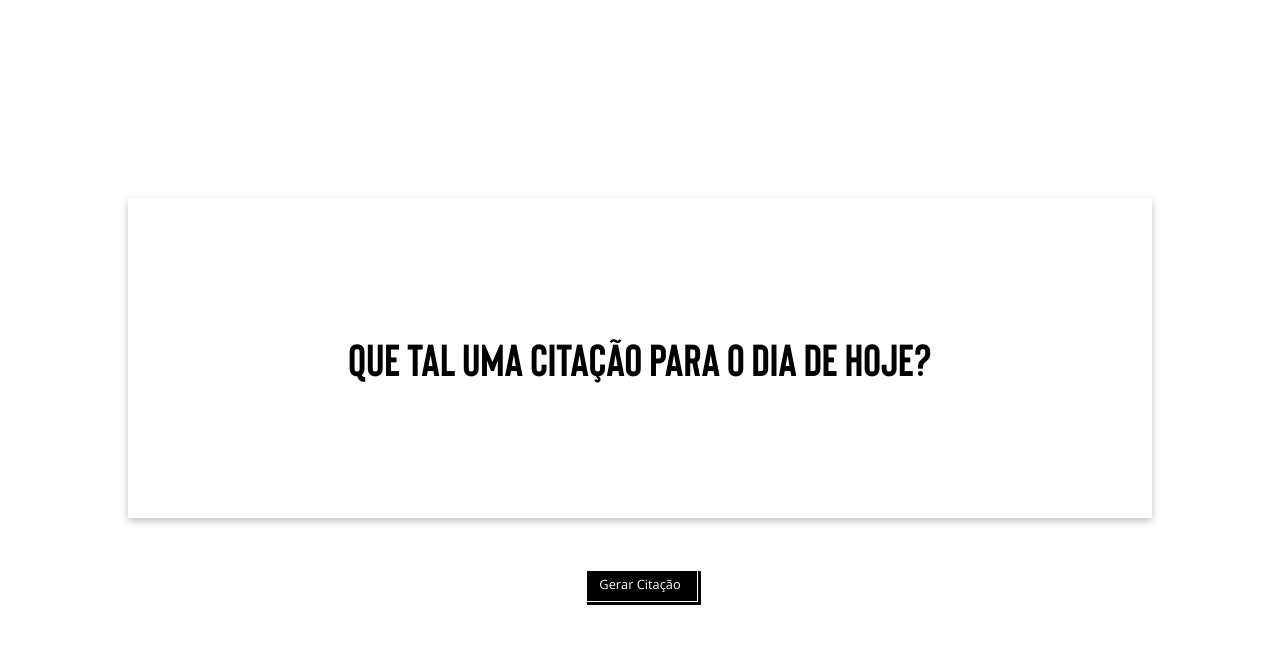
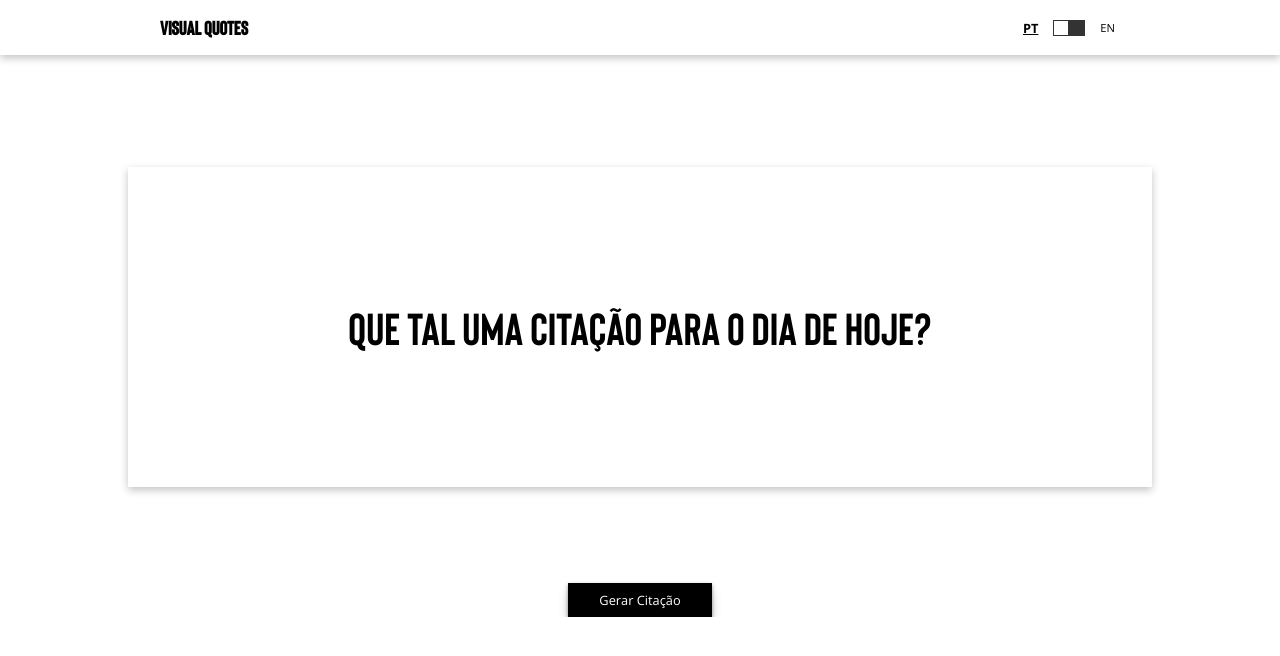
Before and after one commit to renanfochetto/angular-quotations, an Angular app: page / in a window 1280 px wide. Shown: the top 656 px of the page. Built offline with nearby package versions, Linux system fonts and the light colour scheme; no server answers.

Commit message:
"inserção de tradução e ajustes visuais."

```diff
--- a/src/app/app.component.ts
+++ b/src/app/app.component.ts
@@ -1,13 +1,13 @@
 import { Component, OnInit } from '@angular/core';
 import { RouterOutlet } from '@angular/router';
-import { FrasesComponent } from "./components/frases/frases.component";
 import { HttpClientModule } from "@angular/common/http";
 import { FotoService } from "./services/foto.service";
+import { FrasesComponent } from "./components/frases/frases.component";
 
 @Component({
   selector: 'app-root',
   standalone: true,
-  imports: [RouterOutlet, FrasesComponent, HttpClientModule],
+  imports: [RouterOutlet, HttpClientModule, FrasesComponent],
   templateUrl: './app.component.html',
   styleUrl: './app.component.css'
 })
@@ -20,7 +20,7 @@ export class AppComponent implements OnInit {
     this.definirImagemFundo();
   }
 
-  definirImagemFundo(): void {
+  private definirImagemFundo(): void {
     this.fotoService.getFoto().subscribe({
       next: (photo) => {
         document.body.style.backgroundImage = `url(${photo.urls.regular})`;
--- a/src/app/components/botao/botao.component.css
+++ /dev/null
@@ -1,37 +0,0 @@
-.button {
-  font-size:0.8rem;
-  font-family: 'Open Sans', sans-serif;
-  background-color: rgba(0, 0, 0, 0);
-  color: white;
-  padding: 0.5rem 1rem;
-  border: 1px solid white;
-  position: relative;
-  outline: 0;
-  cursor: pointer;
-  user-select: none;
-  -webkit-user-select: none;
-  touch-action: manipulation;
-}
-
-.button:after {
-  content: "";
-  background-color: black;
-  width: 100%;
-  z-index: -1;
-  position: absolute;
-  height: 100%;
-  top: 4px;
-  left: 4px;
-  transition: 0.1s;
-}
-
-.button:hover:after {
-  top: 0px;
-  left: 0px;
-}
-
-@media (min-width: 768px) {
-  .button-52 {
-    padding: 13px 50px 13px;
-  }
-}
--- a/src/app/components/botao/botao.component.html
+++ /dev/null
@@ -1 +0,0 @@
-<button (click)="quandoClicado()" class="button" role="button">Gerar Citação</button>
--- a/src/app/components/botao/botao.component.ts
+++ /dev/null
@@ -1,17 +0,0 @@
-import { Component, Output, EventEmitter } from '@angular/core';
-
-@Component({
-  selector: 'app-botao',
-  standalone: true,
-  imports: [],
-  templateUrl: './botao.component.html',
-  styleUrl: './botao.component.css'
-})
-export class BotaoComponent {
-  @Output() gerarFrase: EventEmitter<void> = new EventEmitter<void>();
-
-
-  quandoClicado(): void {
-    this.gerarFrase.emit();
-  }
-}
--- a/src/app/components/frases/frases.component.css
+++ b/src/app/components/frases/frases.component.css
@@ -1,9 +1,81 @@
+.header {
+  display: flex;
+  justify-content: space-between;
+  background-color: rgba(255, 255, 255, 0.3);
+  padding: 0 10rem;
+  box-shadow: rgba(0, 0, 0, 0.24) 0px 3px 8px;
+}
+
+.logo {
+  font-family: 'Bison', sans-serif;
+  font-size: 1.2rem;
+  color: black;
+  margin: 1rem 0;
+  text-shadow:
+    -1px -1px 0px #ffffff,
+    1px -1px 0px #ffffff,
+    -1px 1px 0px #ffffff,
+    1px 1px 0px #ffffff;
+}
+
+.seletor-container {
+  display: flex;
+  align-items: center;
+}
+
+.toggle-button {
+  display: flex;
+  align-items: center;
+  cursor: pointer;
+  margin: 0 10px; /* Espaçamento entre os rótulos e o toggle */
+}
+
+.toggle-button input {
+  display: none; /* Esconde o checkbox */
+}
+
+.slider {
+  width: 2rem;
+  height: 1rem;
+  background: rgba(0, 0, 0, 0.8);
+  position: relative;
+  transition: background 0.3s;
+}
+
+.lang-option {
+  font-family: 'Open Sans', sans-serif;
+  font-size: 0.7rem;
+  color: black;
+  margin: 0 5px;
+}
+
+.lang-option.active {
+  font-size: 0.8rem;
+  font-weight: bold;
+  text-decoration: underline;
+}
+
+
+.slider:before {
+  content: '';
+  position: absolute;
+  width: 0.85rem;
+  height: 0.85rem;
+  left: 1px;
+  bottom: 1px;
+  background: white;
+  transition: transform 0.3s;
+}
+
+.toggle-button input:checked + .slider:before {
+  transform: translateX(1rem);
+}
+
 .container {
   display: flex;
   flex-direction: column;
   align-items: center;
   justify-content: center;
-  height: 100vh;
   width: 100vw;
   overflow: hidden;
 }
@@ -18,6 +90,7 @@
   width: 80vw;
   position: relative;
   box-shadow: rgba(0, 0, 0, 0.24) 0px 3px 8px;
+  margin-top: 7rem;
 }
 
 .frase, .titulo {
@@ -43,13 +116,28 @@
   letter-spacing: 0.1rem;
 }
 
-.botao {
-  margin-top: 3rem;
-}
-
 .loading {
   text-align: center;
   color: black;
   margin: 20px 0;
   font-size: 2rem;
 }
+
+.button {
+  font-size: 0.8rem;
+  font-family: 'Open Sans', sans-serif;
+  background-color: black;
+  color: white;
+  padding: 0.5rem 0;
+  width: 9rem;
+  cursor: pointer;
+  border: none;
+  box-shadow: rgba(0, 0, 0, 0.4) 0px 2px 4px, rgba(0, 0, 0, 0.3) 0px 7px 13px -3px, rgba(0, 0, 0, 0.2) 0px -3px 0px inset;
+  margin-top: 6rem;
+  transition: transform 0.1s ease, box-shadow 0.1s ease; /* Adicione uma transição suave */
+}
+
+.button:active {
+  transform: translateY(2px); /* Move o botão para baixo */
+  box-shadow: rgba(0, 0, 0, 0.4) 0px 1px 2px, rgba(0, 0, 0, 0.3) 0px 3px 5px -2px; /* Diminui a sombra */
+}
--- a/src/app/components/frases/frases.component.html
+++ b/src/app/components/frases/frases.component.html
@@ -1,11 +1,24 @@
-<div class="container">
+<header class="header">
+  <h4 class="logo">Visual Quotes</h4>
+  <div class="seletor-container">
+    <span class="lang-option" [class.active]="idiomaSelecionado === 'pt'">PT</span>
+    <label class="toggle-button">
+      <input type="checkbox" (change)="atualizarIdioma()" [checked]="idiomaSelecionado === 'en'">
+      <span class="slider"></span>
+    </label>
+    <span class="lang-option" [class.active]="idiomaSelecionado === 'en'">EN</span>
+  </div>
+</header>
+
+
+<section class="container">
   <div class="frase-container">
-    <div *ngIf="!fraseDoDia" class="titulo">Que tal uma citação para o dia de hoje?</div>
+    <div *ngIf="!isLoading && !fraseTraduzida" class="titulo">{{ titulo }}</div>
     <div *ngIf="isLoading" class="loading">
       <i class="fa-solid fa-spinner fa-spin-pulse"></i>
     </div>
-    <div *ngIf="fraseTraduzida" class="frase">"{{ fraseTraduzida }}"</div>
-    <div *ngIf="fraseTraduzida" class="autor">{{ autor }}</div>
+    <div *ngIf="fraseTraduzida && !isLoading" class="frase">"{{ fraseTraduzida }}"</div>
+    <div *ngIf="fraseTraduzida && !isLoading" class="autor">{{ autor }}</div>
   </div>
-  <app-botao (gerarFrase)="gerarFraseDoDia()" class="botao"></app-botao>
-</div>
+  <button (click)="gerarFraseDoDia()" class="button" role="button">{{ botaoTexto }}</button>
+</section>
--- a/src/app/components/frases/frases.component.ts
+++ b/src/app/components/frases/frases.component.ts
@@ -1,31 +1,41 @@
-import { Component } from '@angular/core';
+import { Component, Input } from '@angular/core';
 import { FrasesService } from "../../services/frases.service";
-import { BotaoComponent } from "../botao/botao.component";
-import { CommonModule } from '@angular/common';
 import { Frase } from "../../interfaces/frases.interface";
 import { TraducaoService } from "../../services/traducao.service";
 import { Traducao } from "../../interfaces/traducao.interface";
+import { CommonModule } from "@angular/common";
+import { FormsModule } from "@angular/forms";
 
 @Component({
   selector: 'app-frases',
   standalone: true,
   imports: [
-    BotaoComponent,
-    CommonModule
+    CommonModule,
+    FormsModule
   ],
   templateUrl: './frases.component.html',
   styleUrl: './frases.component.css'
 })
+
 export class FrasesComponent {
+  @Input() idiomaSelecionado: string = 'pt';
   fraseDoDia: string = '';
   autor: string = '';
   fraseTraduzida: string = '';
   isLoading: boolean = false;
+  titulo: string = 'Que tal uma citação para o dia de hoje?';
+  botaoTexto: string = 'Gerar Citação';
 
   constructor(
     private frasesService: FrasesService,
     private traducaoService: TraducaoService
   ) { }
+
+  atualizarIdioma(): void {
+    this.idiomaSelecionado = this.idiomaSelecionado === 'pt' ? 'en' : 'pt';
+    this.titulo = this.idiomaSelecionado === 'pt' ? 'Que tal uma citação para o dia de hoje?' : 'How about a quote for today?';
+    this.botaoTexto = this.idiomaSelecionado === 'pt' ? 'Gerar Citação' : 'Generate Quote';
+  }
 
   gerarFraseDoDia(): void {
     this.frasesService.obterFraseDoDia().subscribe({
@@ -33,7 +43,6 @@ export class FrasesComponent {
         this.fraseDoDia = data[0].q;
         this.autor = data[0].a;
         this.traduzirFrase(this.fraseDoDia);
-
       },
       error: (error: any): void => {
         console.error('Não conseguimos obter a frase do dia. Que tal tentar novamente mais tarde?', error);
@@ -42,6 +51,9 @@ export class FrasesComponent {
   }
 
   traduzirFrase(texto: string): void {
+    if(this.idiomaSelecionado === 'en') {
+      this.fraseTraduzida = texto;
+    } else {
       this.isLoading = true;
       this.traducaoService.translate(texto,'en', 'pt').subscribe({
         next: (data: Traducao): void => {
@@ -54,6 +66,5 @@ export class FrasesComponent {
       }
     });
     }
-
-
   }
+}
--- a/src/app/services/traducao.service.ts
+++ b/src/app/services/traducao.service.ts
@@ -9,6 +9,16 @@ import { Traducao } from "../interfaces/traducao.interface";
 export class TraducaoService {
 
   private apiUrl: string = 'https://api.mymemory.translated.net/get';
+  private traducoes: { [chave: string]: { [chave: string]: string} } = {
+    pt: {
+      titulo: 'Que tal uma citação para o dia de hoje?',
+      botaoGerar: 'Gerar citação'
+    },
+    en: {
+      titulo: 'How about a quote for today?',
+      botaoGerar: 'Generate Quote'
+    }
+  }
 
   constructor(private http: HttpClient) { }
 
@@ -16,4 +26,8 @@ export class TraducaoService {
     const url = `${this.apiUrl}?q=${encodeURIComponent(texto)}&langpair=${idiomaOriginal}|${idiomaFinal}`
     return this.http.get<Traducao>(url);
     };
+
+  getTraducao(idioma: string, chave: string): string {
+    return this.traducoes[idioma]?.[chave] || chave;
+  }
 }
--- a/src/index.html
+++ b/src/index.html
@@ -2,7 +2,7 @@
 <html lang="en">
 <head>
   <meta charset="utf-8">
-  <title>Cite-se!</title>
+  <title>Visual Quotes</title>
   <base href="/">
   <meta name="viewport" content="width=device-width, initial-scale=1">
   <link rel="icon" type="image/x-icon" href="favicon.ico">
--- a/src/styles.css
+++ b/src/styles.css
@@ -14,5 +14,4 @@ body {
   font-family: 'Bison', sans-serif;
   display: flex;
   justify-content: center;
-  align-items: center;
 }
```
Also changed, not shown: 2 other files (tests, documents, lock files or other folders). Lines whose indentation alone changed are shown as unchanged.
